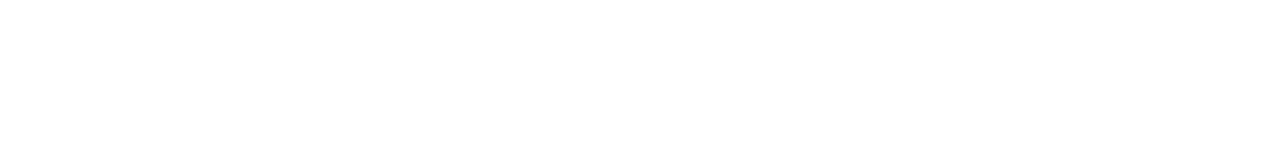
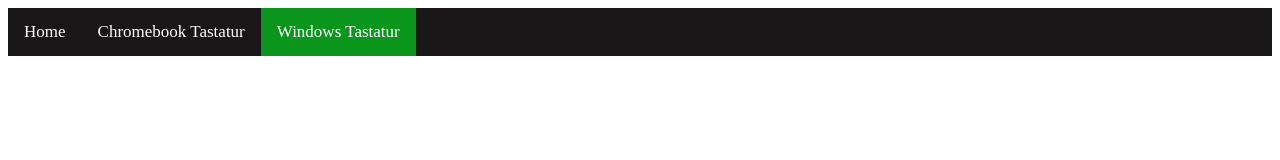
Before and after one commit to TotallyNotAsk/TotallyNotAsk.github.io, a plain HTML site: page winTast.html in a window 1280 px wide. Drawn offline with Linux system fonts and the light colour scheme.

Commit message:
Commit, create a seperate windows for Windows keyboard

```diff
--- a/winTast.html
+++ b/winTast.html
@@ -4,4 +4,12 @@
         <title>Tastatur test</title>
         <link href="StyleSheet.css" rel="stylesheet">
     </head>
+
+    <script src="/TotallyNotAsk.github.io/scripts/jquery-3.5.1.js"></script>
+
+    <div class="topnav">
+        <a href="/index.html">Home</a>
+        <a href="#Chromebooks">Chromebook Tastatur</a>
+        <a class="active" href="/winTast.html">Windows Tastatur</a>
+    </div>
 </html>
```
